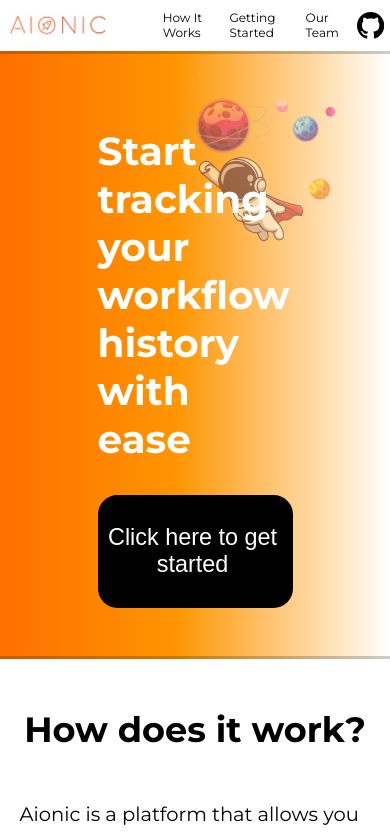
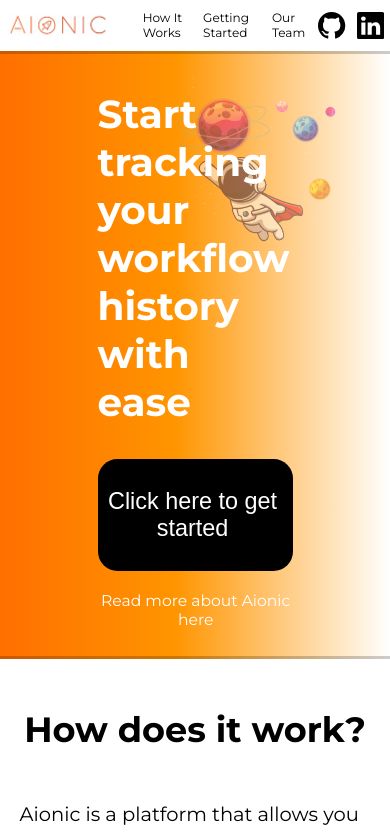
Before and after one commit to oslabs-beta/Aionic-Launch, a Next.js app: page / in a window 390 px wide. Shown: the top 836 px of the page. Built offline with nearby package versions, Linux system fonts and the light colour scheme.

Commit message:
added links to linkedin and medium article with styling

```diff
--- a/pages/components/(frontpage).tsx
+++ b/pages/components/(frontpage).tsx
@@ -1,4 +1,5 @@
 import styles from '../../styles/Home.module.css';
+import Link from 'next/link'
 import { useState } from 'react';
 
 const FrontPage = () => {
@@ -32,6 +33,9 @@
                         </svg>
                     </div>
                 </button>
+                <Link href="https://medium.com/@aionicoslab/streamline-your-kubernetes-rollback-process-with-aionic-a-lightweight-historical-visualization-311554fef127">
+                    <p className={styles.mediumText}>Read more about Aionic here</p>
+                </Link>
             </div>
             {/*image layers*/}
             <div className={styles.layers} id="stars" />
--- a/pages/components/(navbar).tsx
+++ b/pages/components/(navbar).tsx
@@ -31,6 +31,11 @@
                             <path d="M8 0C3.58 0 0 3.58 0 8c0 3.54 2.29 6.53 5.47 7.59.4.07.55-.17.55-.38 0-.19-.01-.82-.01-1.49-2.01.37-2.53-.49-2.69-.94-.09-.23-.48-.94-.82-1.13-.28-.15-.68-.52-.01-.53.63-.01 1.08.58 1.23.82.72 1.21 1.87.87 2.33.66.07-.52.28-.87.51-1.07-1.78-.2-3.64-.89-3.64-3.95 0-.87.31-1.59.82-2.15-.08-.2-.36-1.02.08-2.12 0 0 .67-.21 2.2.82.64-.18 1.32-.27 2-.27.68 0 1.36.09 2 .27 1.53-1.04 2.2-.82 2.2-.82.44 1.1.16 1.92.08 2.12.51.56.82 1.27.82 2.15 0 3.07-1.87 3.75-3.65 3.95.29.25.54.73.54 1.48 0 1.07-.01 1.93-.01 2.2 0 .21.15.46.55.38A8.012 8.012 0 0 0 16 8c0-4.42-3.58-8-8-8z"/>
                         </svg>
                     </Link>
+                    <Link href="https://www.linkedin.com/company/aionic/" className={styles.links}>
+                        <svg xmlns="http://www.w3.org/2000/svg" width="16" height="16" fill="currentColor" className="bi bi-linkedin" viewBox="0 0 16 16">
+                            <path d="M0 1.146C0 .513.526 0 1.175 0h13.65C15.474 0 16 .513 16 1.146v13.708c0 .633-.526 1.146-1.175 1.146H1.175C.526 16 0 15.487 0 14.854V1.146zm4.943 12.248V6.169H2.542v7.225h2.401zm-1.2-8.212c.837 0 1.358-.554 1.358-1.248-.015-.709-.52-1.248-1.342-1.248-.822 0-1.359.54-1.359 1.248 0 .694.521 1.248 1.327 1.248h.016zm4.908 8.212V9.359c0-.216.016-.432.08-.586.173-.431.568-.878 1.232-.878.869 0 1.216.662 1.216 1.634v3.865h2.401V9.25c0-2.22-1.184-3.252-2.764-3.252-1.274 0-1.845.7-2.165 1.193v.025h-.016a5.54 5.54 0 0 1 .016-.025V6.169h-2.4c.03.678 0 7.225 0 7.225h2.4z"/>
+                        </svg>
+                    </Link>
             </div>
             <style jsx>{`
                 .bi {
--- a/styles/Home.module.css
+++ b/styles/Home.module.css
@@ -26,6 +26,7 @@
     flex-direction: row;
     align-items: center;
     list-style-type: none;
+    padding-left: 10px;
 }
 
 .links {
@@ -114,6 +115,18 @@
 .getStartedButton:hover > .buttonText {
     text-decoration: underline;
     transition: 0.12s;
+}
+
+.mediumText {
+    color: white;
+    font-size: 1.5vw;
+    margin-left: 0.35vw;
+    margin-top: -1vw;
+}
+
+.mediumButton:hover {
+    color: white;
+    text-decoration: underline;
 }
 
 /* layers for parallax effect */
@@ -405,7 +418,11 @@
     .rightArrow {
         display: none;
     }
-
+    .mediumText {
+        font-size: 4vw;
+        text-align: center;
+        margin-top: 5vw;
+    }
     .workTitle {
         font-size: 9vw;
     }
```
